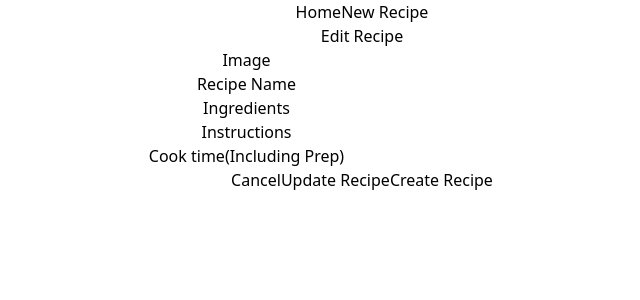
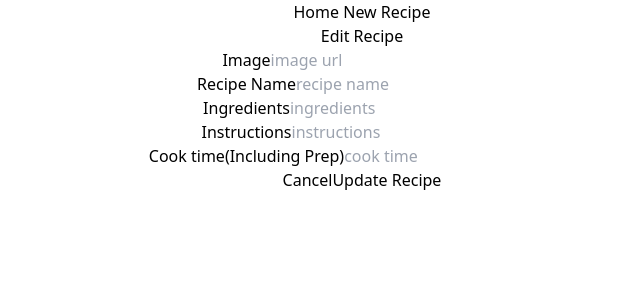
Before and after one commit to rlmorrison74/morrison-family-cookbook, a React (Create React App) app in the folder client/: page /details/1/edit in a window 1280 px wide. Shown: the top 300 px of the page, without its empty margins (278-918 px from the left). Built offline with nearby package versions, Linux system fonts and the light colour scheme; no server answers.

Commit message:
Full functionality complete, moving on to tailwind

```diff
--- a/client/src/App.js
+++ b/client/src/App.js
@@ -11,7 +11,7 @@ import New from "./components/routes/New";
 function App() {
   return (
     <div className="App">
-      <Navbar />
+      <Navbar path="*/:id"/>
       <Route exact path="/">
         <Home />
       </Route>
--- a/client/src/components/Navbar.jsx
+++ b/client/src/components/Navbar.jsx
@@ -1,9 +1,19 @@
 import HomeButton from "./buttons/HomeButton";
 import NewButton from "./buttons/NewButton";
 
+
 export default function Navbar() {
-  return <div>
-    <HomeButton />
-    <NewButton />
-  </div>;
+  const { pathname } = window.location;
+
+  return (
+    <div>
+      {pathname === "/newrecipe" ? (
+        <HomeButton />
+      ) : (
+        <div>
+          <HomeButton /> <NewButton />
+        </div>
+      )}
+    </div>
+  );
 }
--- a/client/src/components/buttons/CancelButton.jsx
+++ b/client/src/components/buttons/CancelButton.jsx
@@ -1,9 +1,13 @@
 import { useHistory } from "react-router";
+import { useParams } from "react-router";
 
 export default function CancelButton() {
+  const { id } = useParams();
   const history = useHistory();
 
-  const handleCancel = () => history.push("/");
+  const handleCancel = () => {
+    id ? history.push(`/details/${id}`) : history.push("/");
+  };
 
   return <button onClick={handleCancel}>Cancel</button>;
 }
--- a/client/src/components/routes/Form.jsx
+++ b/client/src/components/routes/Form.jsx
@@ -27,6 +27,7 @@ export default function Form(props) {
         <label>Image</label>
         <input
           type="text"
+          placeholder="image url"
           value={image}
           onChange={(e) => setImage(e.target.value)}
         />
@@ -34,6 +35,7 @@ export default function Form(props) {
         <label>Recipe Name</label>
         <input
           type="text"
+          placeholder="recipe name"
           value={name}
           onChange={(e) => setName(e.target.value)}
         />
@@ -41,6 +43,7 @@ export default function Form(props) {
         <label>Ingredients</label>
         <input
           type="text"
+          placeholder="ingredients"
           value={ingredients}
           onChange={(e) => setIngredients(e.target.value)}
         />
@@ -48,6 +51,7 @@ export default function Form(props) {
         <label>Instructions</label>
         <input
           type="text"
+          placeholder="instructions"
           value={instructions}
           onChange={(e) => setInstructions(e.target.value)}
         />
@@ -55,13 +59,17 @@ export default function Form(props) {
         <label>Cook time(Including Prep)</label>
         <input
           type="text"
+          placeholder="cook time"
           value={time}
           onChange={(e) => setTime(e.target.value)}
         />
         <br />
         <CancelButton />
-        <UpdateButton handleSubmit={handleSubmit} />
-        <CreateButton handleSubmit={handleSubmit} />
+        {id ? (
+          <UpdateButton handleSubmit={handleSubmit} />
+        ) : (
+          <CreateButton handleSubmit={handleSubmit} />
+        )}
       </form>
     </div>
   );
```
